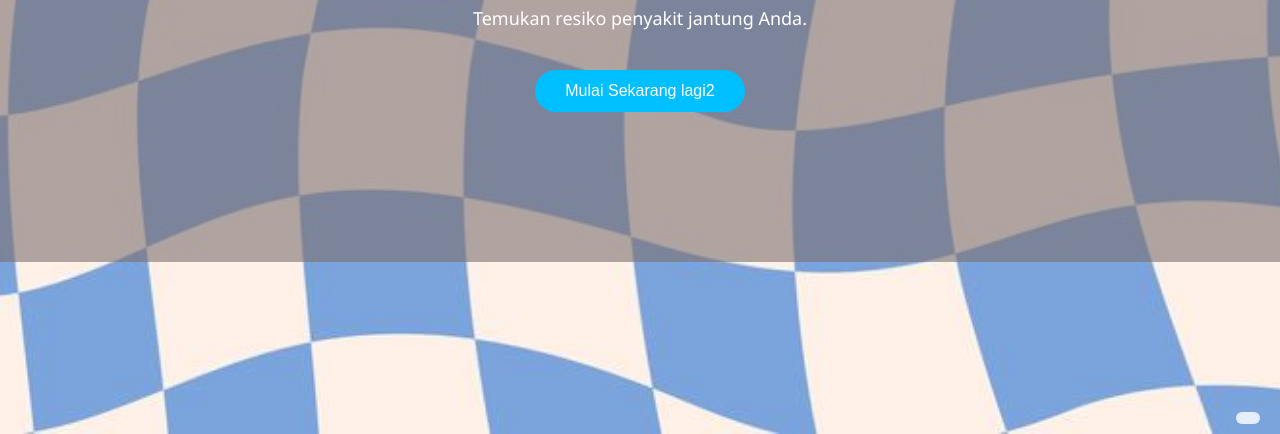
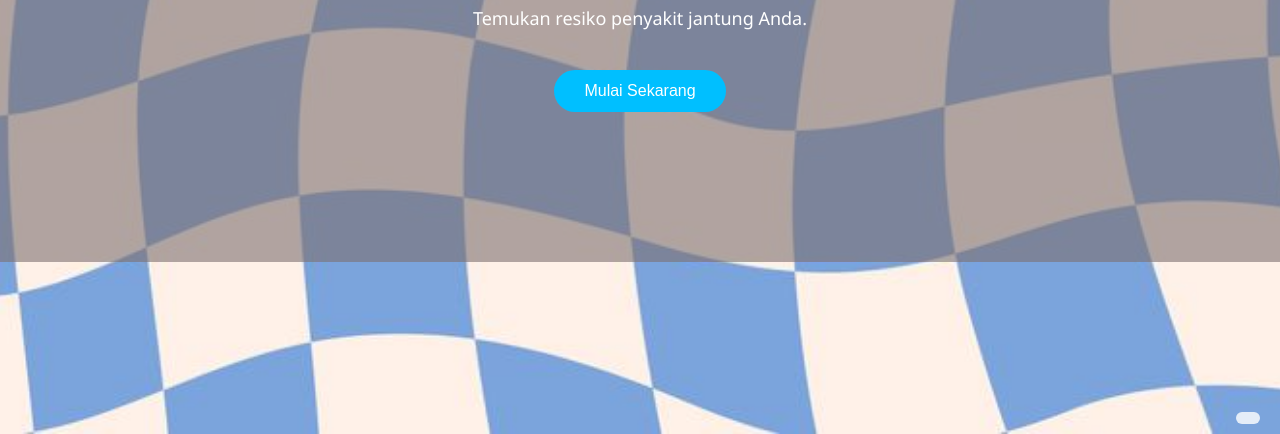
Before and after one commit to maqis41/Project-Machine_Learning, a plain HTML site: page Website/index.html in a window 1280 px wide. Shown: the part 366-800 px from the top of the page. Drawn offline with Linux system fonts and the light colour scheme.

Commit message:
mennghapus lagi 2

```diff
--- a/Website/index.html
+++ b/Website/index.html
@@ -147,7 +147,7 @@
     <h3>Selamat Datang di</h3>
     <h1>Website Prediksi Heart Disease</h1>
     <p>Temukan resiko penyakit jantung Anda.</p>
-    <button onclick="goToPredict()">Mulai Sekarang lagi2</button>
+    <button onclick="goToPredict()">Mulai Sekarang</button>
   </main>
 
   <footer></footer>
```
